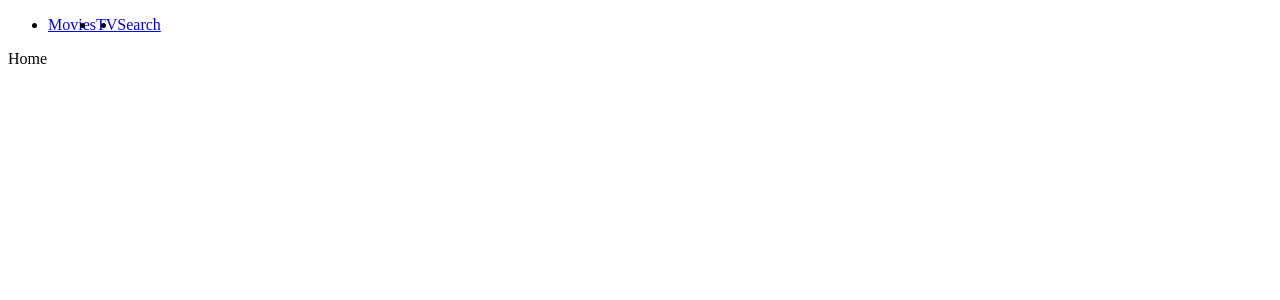
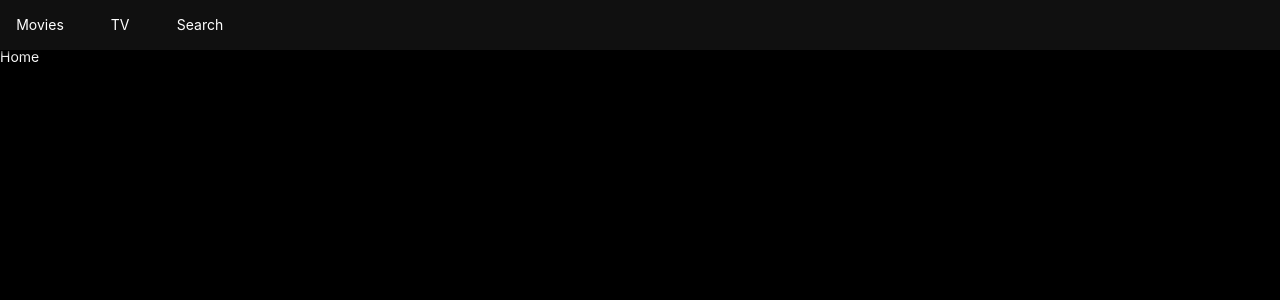
Before and after one commit to bonniekang/netflix, a React (Create React App) app: page / in a window 1280 px wide. Shown: the top 300 px of the page. Built offline with nearby package versions, Linux system fonts and the light colour scheme.

Commit message:
reset dafault style and add header style

```diff
--- a/package.json
+++ b/package.json
@@ -12,6 +12,7 @@
     "react-router-dom": "^5.2.0",
     "react-scripts": "4.0.3",
     "styled-components": "^5.3.0",
+    "styled-reset": "^4.3.4",
     "web-vitals": "^1.0.1"
   },
   "scripts": {
--- a/src/Components/App.js
+++ b/src/Components/App.js
@@ -1,11 +1,13 @@
 import React, { Component } from "react";
 import Router from "./Router.js";
+import GlobalStyles from "./GlobalStyles.js"
 
 class App extends Component {
   render() {
     return (
       <>
         <Router />
+        <GlobalStyles />
       </>
     )
   }
--- /dev/null
+++ b/src/Components/GlobalStyles.js
@@ -0,0 +1,22 @@
+import { createGlobalStyle } from 'styled-components'
+import reset from "styled-reset"
+
+const globalStyles = createGlobalStyle`
+    ${reset};
+    a{
+        text-decoration: none;
+        color: inherit;
+    }
+    *{
+        box-sizing: border-box;
+    }
+    body{
+        font-family: -apple-system, BlinkMacSystemFont, 'Segoe UI', Roboto, Oxygen, Ubuntu, Cantarell, 'Open Sans', 'Helvetica Neue', sans-serif;
+        font-size: 14px;
+        background-color: black;
+        color: white;
+        padding-top:50px;
+    }
+`;
+
+export default globalStyles;
--- a/src/Components/Header.js
+++ b/src/Components/Header.js
@@ -2,12 +2,33 @@ import React from "react";
 import styled from "styled-components";
 import { Link } from "react-router-dom";
 
-const Header = styled.header``;
+const Header = styled.header`
+    color: white;
+    position: fixed;
+    top: 0;
+    left: 0;
+    width: 100%;
+    height: 50px;
+    display: flex;
+    align-items: center;
+    background-color: rgba(20, 20, 20, 0.8);
+    z-index: 10;
+    box-shadow: 0px 1px 5px 2px rgba(0, 0, 0, 0.8);
+`;
 const List = styled.ul`
     display: flex;
 `;
-const Item = styled.li``;
-const Nav = styled(Link)``;
+const Item = styled.li`
+    width: 80px;
+    height: 50px;
+    text-align: center;
+`;
+const Nav = styled(Link)`
+    height: 50px;
+    display: flex;
+    align-items: center;
+    justify-content: center;
+`;
 
 
 export default () => (
```
Also changed, not shown: 1 other file (tests, documents, lock files or other folders).
